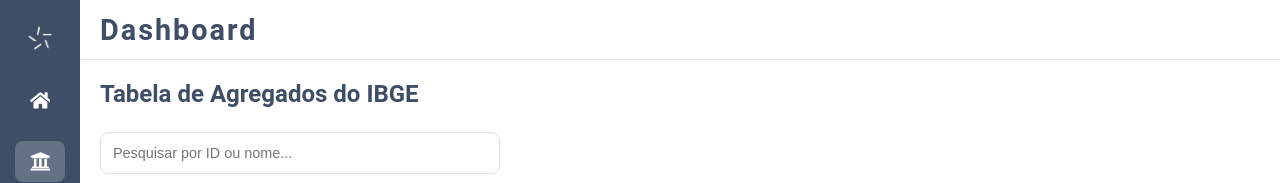
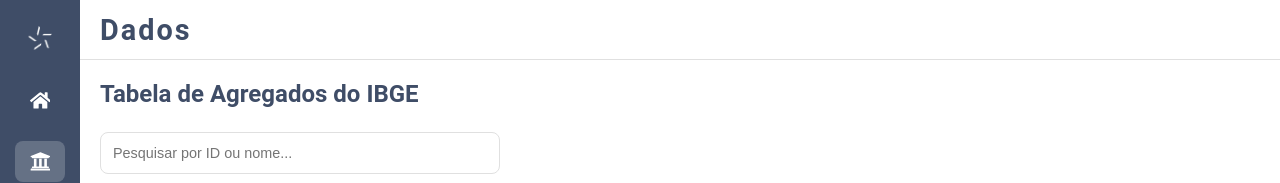
Before and after one commit to Maxtherox/desafio-frontend-sparta, a React (Vite) app: page /dados in a window 1280 px wide. Shown: the top 183 px of the page. Built offline with nearby package versions, Linux system fonts and the light colour scheme; no server answers.

Commit message:
fix: Corrige título do header para refletir a rota ativa

```diff
--- a/src/components/Header/index.jsx
+++ b/src/components/Header/index.jsx
@@ -3,21 +3,26 @@
 import { useLocation } from "react-router-dom";
 
 export default function Header({ isOpen }) {
-
   const location = useLocation();
 
   const pageTitles = {
     "/": "Home",
-    "/relatorios": "Relatórios",
-    "/mural": "Mural",
+    "/dados": "Dados",
+    "/graficos": "Gráficos",
+    "/filtros": "Filtros",
+    "/metodologia": "Metodologia",
+    "/indicadores": "Indicadores",
+    "/contato": "Contato",
+    "/busca": "Busca",
     "/usuarios": "Usuários",
     "/config": "Configurações",
   };
 
-  // Se não encontrar, mostra "Dashboard"
-  const currentTitle = pageTitles[location.pathname] || "Dashboard"
+  const currentTitle = pageTitles[location.pathname] || "Dashboard";
+
   return (
-    <HeaderContainer isOpen={isOpen}
+    <HeaderContainer
+      isOpen={isOpen}
       as={motion.header}
       animate={{ paddingLeft: isOpen ? 20 : 20 }}
       transition={{ duration: 0.3 }}
```
